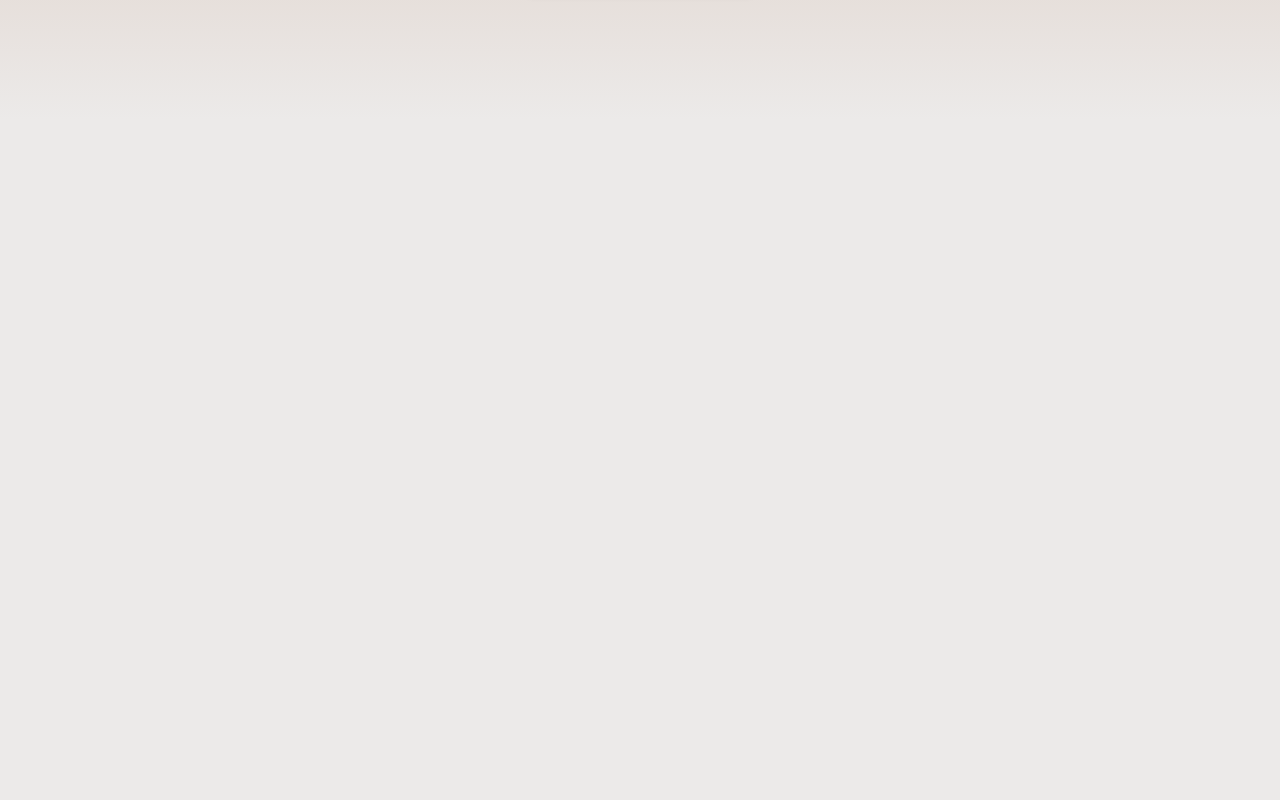
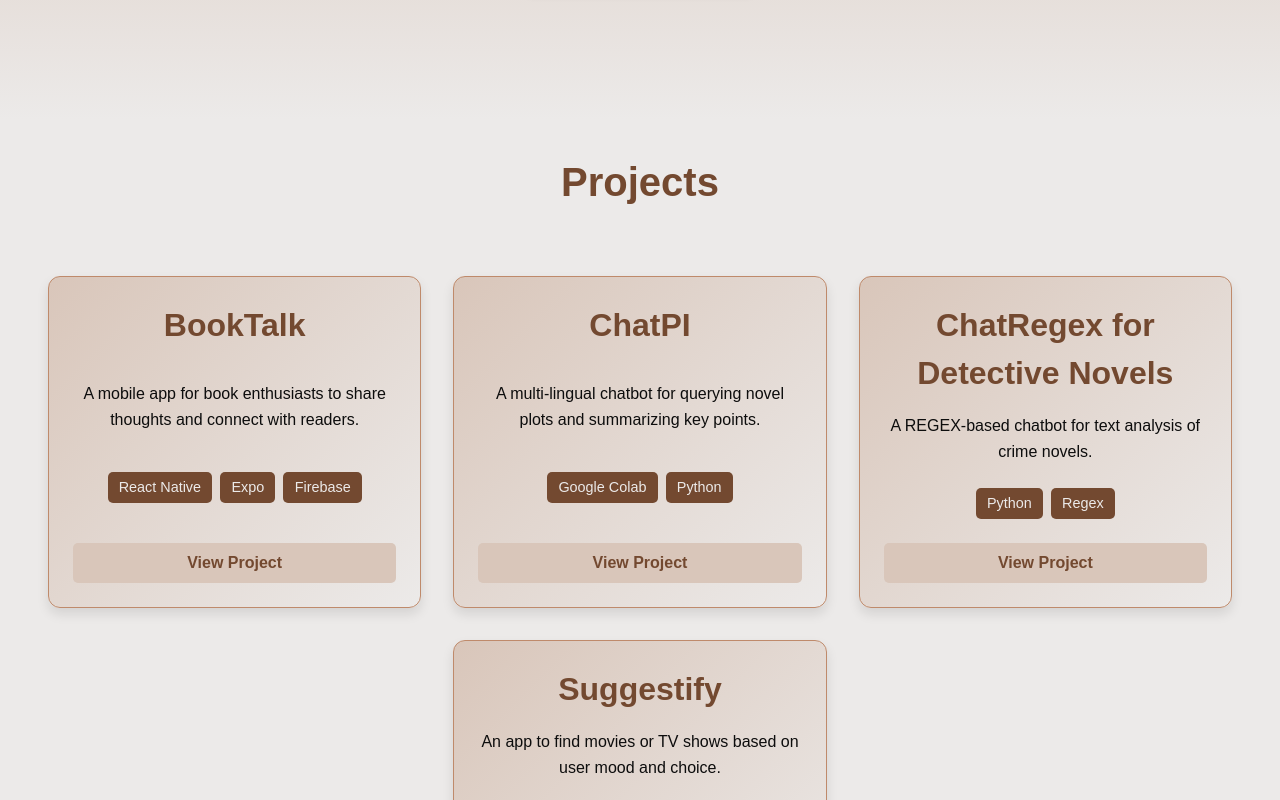
Before and after one commit to ttulsi01/ttulsi01.github.io, a Next.js app: page / in a window 1280 px wide. Shown: the part 560-1360 px from the top of the page. Before the commit the page ends 800 px from the top, so only its background shows below. Built offline with nearby package versions, Linux system fonts and the light colour scheme.

Commit message:
Added Projects page

```diff
--- a/src/app/globals.css
+++ b/src/app/globals.css
@@ -197,3 +197,106 @@ body , html {
     font-size: 0.9rem;
   }
 }
+
+/* Projects page */
+
+.projects-container {
+  padding: 2rem;
+  background-color: var(--background-color); /* Match your site's theme */
+  text-align: center;
+}
+
+.projects-section-title {
+  font-size: 2.5rem;
+  font-weight: bold;
+  text-align: center;
+  margin-bottom: 4rem;
+  font-family: var(--font-family);
+  color: var(--primary-color); /* Use a color from your palette */
+}
+
+.projects-grid {
+  display: flex;
+  flex-wrap: wrap;
+  justify-content: center;
+  gap: 2rem; /* Increased gap for better spacing */
+}
+
+.project-card {
+  display: flex;
+  flex-direction: column;
+  justify-content: space-between;
+  background: linear-gradient(135deg, var(--tertiary-color), var(--background-color));
+  color: var(--text-color);
+  border-radius: 12px;
+  padding: 1.5rem;
+  box-shadow: 0 6px 12px rgba(0, 0, 0, 0.1);
+  font-family: var(--font-family);
+  transition: transform 0.2s, box-shadow 0.2s;
+  width: 100%;
+  max-width: 400px;
+  border: 1px solid var(--secondary-color);
+  min-height: 300px;
+  box-sizing: border-box;
+}
+
+.project-card:hover {
+  transform: translateY(-8px);
+  box-shadow: 0 8px 16px rgba(0, 0, 0, 0.2);
+}
+
+.project-title {
+  font-size: 2rem;
+  font-weight: bold;
+  margin-bottom: 1rem;
+  color: var(--primary-color);
+}
+
+.project-overview {
+  margin-bottom: 1.5rem;
+  line-height: 1.6;
+}
+
+.project-tech-stack {
+  margin-bottom: 1.5rem;
+  display: flex;
+  flex-wrap: wrap;
+  justify-content: center;
+  gap: 0.5rem;
+}
+
+.project-tech {
+  background: var(--primary-color);
+  color: var(--background-color);
+  padding: 0.3rem 0.7rem;
+  border-radius: 5px;
+  font-size: 0.9rem;
+}
+
+.project-link {
+  color: var(--primary-color);
+  text-decoration: none;
+  font-weight: bold;
+  display: inline-block;
+  padding: 0.5rem 1rem;
+  background: var(--tertiary-color);
+  border-radius: 5px;
+  transition: background 0.3s, color 0.3s;
+}
+
+.project-link:hover {
+  background: var(--primary-color);
+  color: var(--background-color);
+}
+
+@media (min-width: 600px) {
+  .project-card {
+    width: calc(50% - 2rem);
+  }
+}
+
+@media (min-width: 900px) {
+  .project-card {
+    width: calc(33.333% - 2rem);
+  }
+}
--- a/src/app/page.tsx
+++ b/src/app/page.tsx
@@ -1,9 +1,14 @@
 import React from 'react';
 import About from '@/components/About';
+import Projects from '@/components/Projects';
 
 const HomePage: React.FC = () => {
   return (
-    <About />
+    <div>
+      <About />
+      <Projects />
+    </div>
+
   );
 }
 
--- /dev/null
+++ b/src/components/Projects.tsx
@@ -0,0 +1,63 @@
+import React from 'react';
+
+interface Project {
+  title: string;
+  overview: string;
+  techStack: string[];
+  link?: string;
+}
+
+const projectsData: Project[] = [
+  {
+    title: 'BookTalk',
+    overview: 'A mobile app for book enthusiasts to share thoughts and connect with readers.',
+    techStack: ['React Native', 'Expo', 'Firebase'],
+    link: 'https://github.com/ttulsi01/BookTalk',
+  },
+  {
+    title: 'ChatPI',
+    overview: 'A multi-lingual chatbot for querying novel plots and summarizing key points.',
+    techStack: ['Google Colab', 'Python'],
+    link: 'https://github.com/ttulsi01/ChatPI',
+  },
+  {
+    title: 'ChatRegex for Detective Novels',
+    overview: 'A REGEX-based chatbot for text analysis of crime novels.',
+    techStack: ['Python', 'Regex'],
+    link: 'https://github.com/ttulsi01/ChatRegex',
+  },
+  {
+    title: 'Suggestify',
+    overview: 'An app to find movies or TV shows based on user mood and choice.',
+    techStack: ['HTML', 'CSS', 'JS', 'Tailwind CSS', 'Firebase', 'TMDB API'],
+    link: 'https://github.com/ttulsi01/Suggestify',
+  },
+];
+
+const Projects: React.FC = () => {
+  return (
+    <div className="projects-container">
+      <h2 className="projects-section-title">Projects</h2>
+      <div className="projects-grid">
+        {projectsData.map((project) => (
+          <div key={project.title} className="project-card">
+            <h3 className="project-title">{project.title}</h3>
+            <p className="project-overview">{project.overview}</p>
+            <div className="project-tech-stack">
+              {project.techStack.map((tech) => (
+                <span key={tech} className="project-tech">{tech}</span>
+              ))}
+            </div>
+            {project.link && (
+              <a href={project.link} className="project-link" target="_blank" rel="noopener noreferrer">
+                View Project
+              </a>
+            )}
+          </div>
+        ))}
+      </div>
+    </div>
+  );
+};
+
+export default Projects;
```
